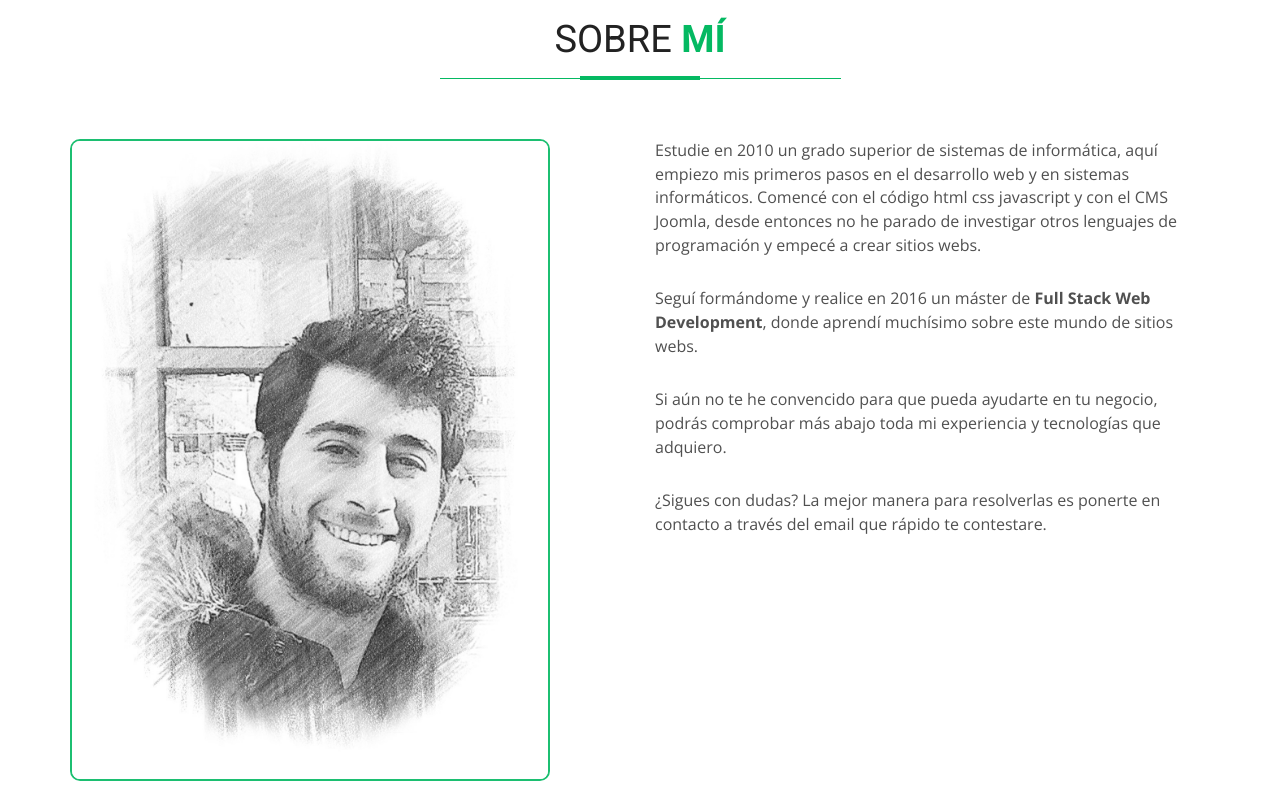
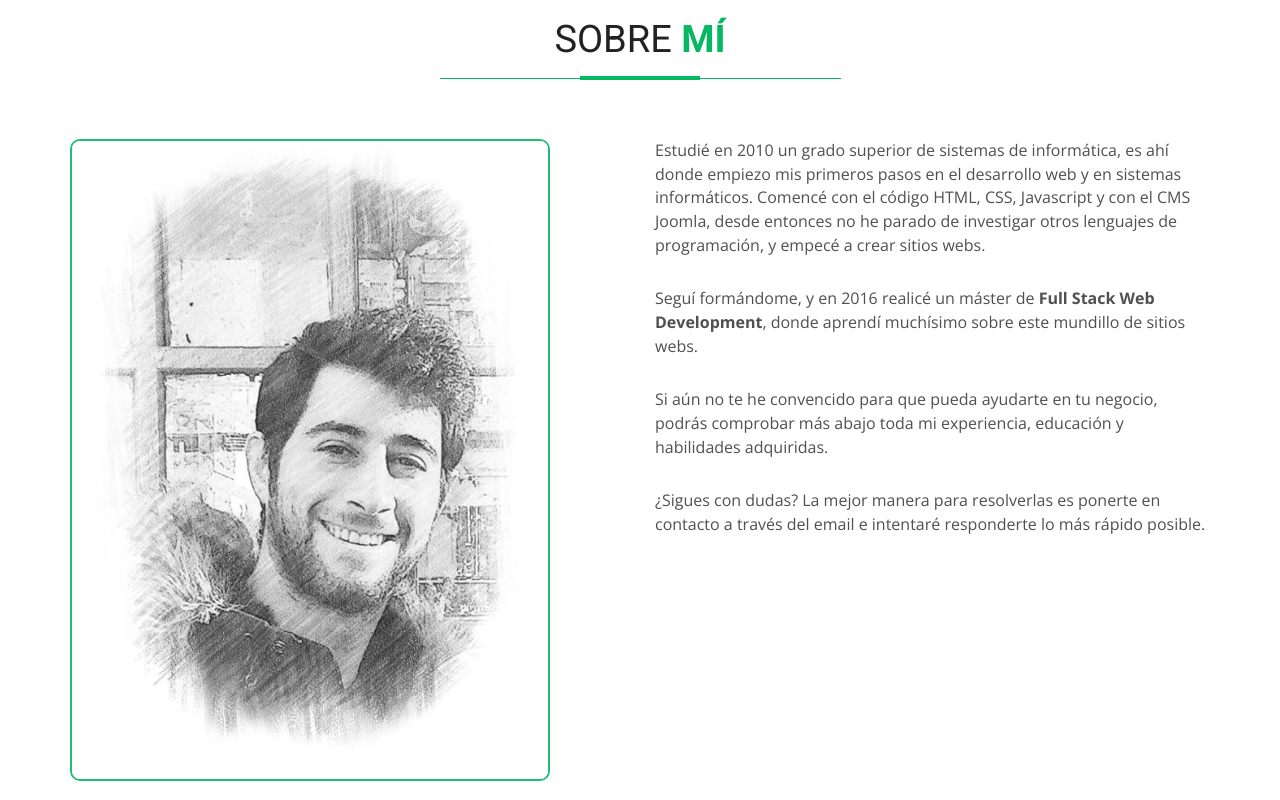
Before and after one commit to ivanrguez/CV_ivan_2.0, a plain HTML site: page index.html in a window 1280 px wide. Shown: the part 900-1700 px from the top of the page. Drawn offline with nearby package versions, Linux system fonts and the light colour scheme.

Commit message:
cambios en index, imagenes

```diff
--- a/index.html
+++ b/index.html
@@ -126,17 +126,16 @@
 						</div><!-- end col -->
 						<div class="col-sm-6">
 							<div class="about-text">
-								<p>Estudie en 2010 un grado superior de sistemas de informática, aquí empiezo mis
-									primeros pasos en el desarrollo web y en sistemas informáticos.
-									Comencé con el código html css javascript y con el CMS Joomla, desde
-									entonces no he parado de investigar otros lenguajes de programación y
-									empecé a crear sitios webs.</p>
-								<p>Seguí formándome y realice en 2016 un máster de <b>Full Stack Web Development</b>,
-									donde aprendí muchísimo sobre este mundo de sitios webs.</p>
-								<p>Si aún no te he convencido para que pueda ayudarte en tu negocio, podrás
-									comprobar más abajo toda mi experiencia y tecnologías que adquiero.</p>
-								<p>¿Sigues con dudas? La mejor manera para
-									resolverlas es ponerte en contacto a través del email que rápido te contestare.</p>
+								<p>Estudié en 2010 un grado superior de sistemas de informática, es ahí donde empiezo
+									mis primeros pasos en el desarrollo web y en sistemas informáticos.
+									Comencé con el código HTML, CSS, Javascript y con el CMS Joomla, desde entonces
+									no he parado de investigar otros lenguajes de programación, y empecé a crear sitios webs.</p>
+								<p>Seguí formándome, y en 2016 realicé un máster de <b>Full Stack Web Development</b>,
+									donde aprendí muchísimo sobre este mundillo de sitios webs.</p>
+								<p>Si aún no te he convencido para que pueda ayudarte en tu negocio, podrás comprobar
+									más abajo toda mi experiencia, educación y habilidades adquiridas.</p>
+								<p>¿Sigues con dudas? La mejor manera para resolverlas es ponerte
+									en contacto a través del email e intentaré responderte lo más rápido posible.</p>
 
 							</div><!-- about-text -->
 						</div><!-- end col -->
@@ -176,7 +175,7 @@
 										<div class="experience-content">
 											<h4>Sticker Control</h4>
 											<h5>Analista-Programador Frontend</h5>
-											<p>Desarrollo proyectos en HTML, CSS, Bootstrap, javascript, JQuery, ReactJS.</p>
+											<p>Desarrollo proyectos en HTML, CSS, Bootstrap, javascript, JQuery, ReactJS, Ajax, Json.</p>
 											<p>Desarrollo de proyectos en Android.</p>
 											<p>Desarrollo de proyectos integrados con dispositivos de lectura con tecnología RFID.</p>
 											<p>Proyectos con metodologías ágiles, Scrum con Taiga, Trello.</p>
```
